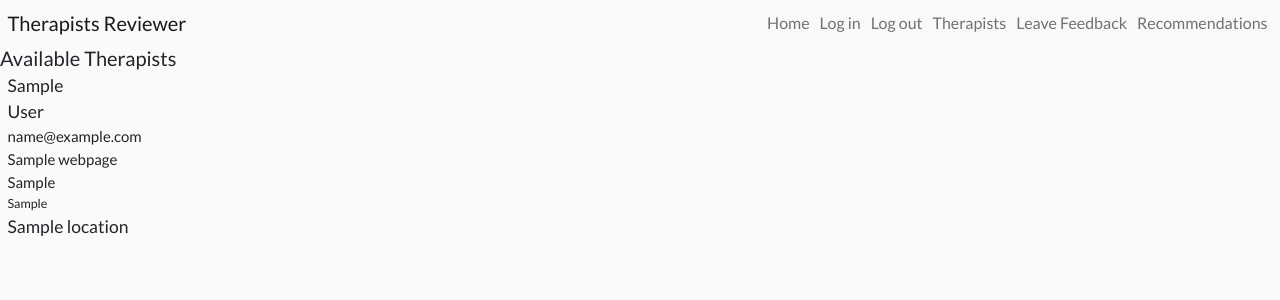
After one commit to bartosz-makowski/therapists-reviewer, a Flask app: page /get_therapists in a window 1280 px wide. The commit adds this page. Shown: the top 300 px of the page. Run offline with Flask 2, Linux system fonts and the light colour scheme; a database or web service that is not in the repository returns one stand-in record (values such as "Sample title"); some libraries are stand-ins or nearby versions.

Commit message:
pages: add therapists.html

```diff
--- a/app.py
+++ b/app.py
@@ -17,7 +17,7 @@ app.secret_key = os.environ.get("SECRET_KEY")
 mongo = PyMongo(app)
 
 
-@app.route('/')
+@app.route('/home')
 def home():
     """
     Function to load the homepage
--- a/templates/components/navbar.html
+++ b/templates/components/navbar.html
@@ -6,10 +6,10 @@
         </button>
         <div class="collapse navbar-collapse justify-content-md-end" id="navbarNavAltMarkup">
             <div class="navbar-nav flex-row justify-content-around flex-wrap">
-                <a class="nav-link" href="#">Home</a>
+                <a class="nav-link" href="{{ url_for('home') }}">Home</a>
                 <a class="nav-link" href="#">Log in</a>
                 <a class="nav-link" href="#">Log out</a>
-                <a class="nav-link" href="#">Therapists</a>
+                <a class="nav-link" href="{{url_for('get_therapists')}}">Therapists</a>
                 <a class="nav-link" href="#">Leave Feedback</a>
                 <a class="nav-link" href="#">Recommendations</a>
             </div>
--- /dev/null
+++ b/templates/pages/therapists.html
@@ -0,0 +1,20 @@
+{% extends 'layout/base.html' %}
+{% block content %}
+{% include 'components/navbar.html' %}
+    <h2>Available Therapists</h2>
+    <div class="container-fluid" id="therapists-container">
+        {% for therapist in therapists %}
+        <div class="row">
+            <div class="col-12">
+                <h3>{{ therapist.first_name.capitalize() }}</h3>
+                <h3>{{ therapist.last_name.capitalize() }}</h3>
+                <h4>{{ therapist.email }}</h4>
+                <h4>{{ therapist.webpage }}</h4>
+                <h4>{{ therapist.main_therapy }}</h4>
+                <h5>{{ therapist.other_therapies }}</h5>
+                <h3>{{ therapist.location.capitalize() }}</h3>
+            </div>
+        </div>
+        {% endfor %}
+    </div>
+{% endblock %}
```
